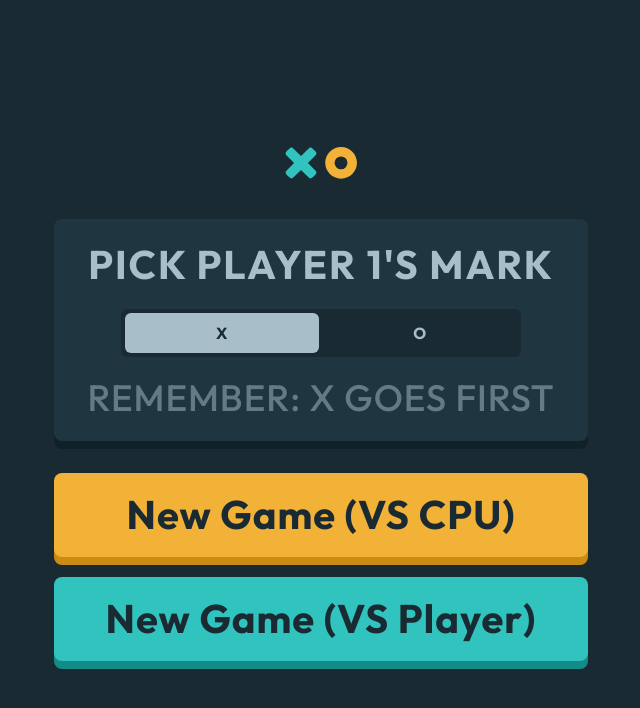
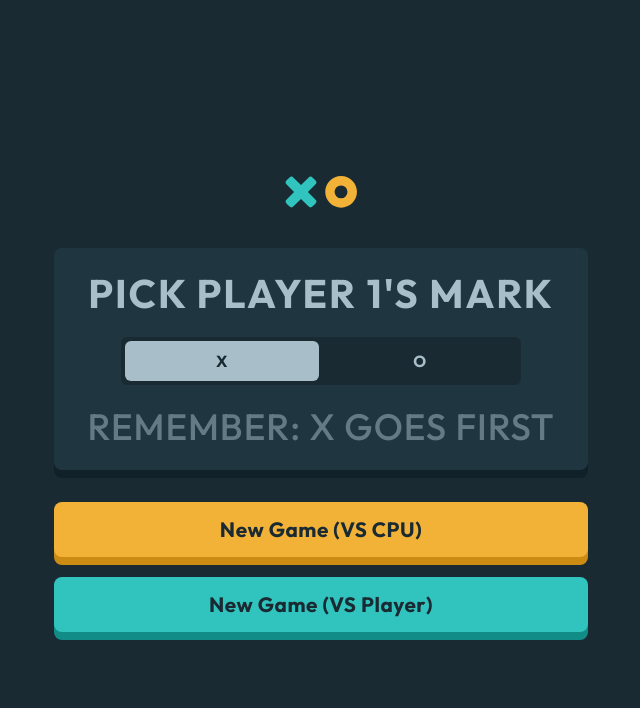
Before and after one commit to developedbygeo/Tic-tac-toe-v2, a React (Create React App) app: page /#/menu in a window 1280 px wide. Shown: the top 708 px of the page, without its empty margins (319-959 px from the left). Built offline with nearby package versions, Linux system fonts and the light colour scheme.

Commit message:
style: updating button size and modal for landscape

```diff
--- a/src/theme.js
+++ b/src/theme.js
@@ -17,14 +17,15 @@ export const ScoreCardType = {
 };
 
 export const ButtonSize = {
-  lg: 'py-3 px-6 text-lg md:text-xl',
+  md: 'py-3 px-4 text-base 2xl:text-sm landmobileSS:text-base landmobileSS:py-2 landMobileSS:px-2',
+  lg: 'py-3 px-6 text-base 2xl:text-sm landmobileSS:text-base landmobileSS:py-2 landMobileSS:px-2',
   xl: 'px-8,  py-32'
 };
 
 export const ModalStyling = {
   backdrop: 'fixed top-0 left-0 right-0 w-full h-full bg-black/50 z-20',
   overlay:
-    'fixed top-1/2 left-1/2 w-full h-2/5 -translate-x-1/2 -translate-y-1/2 z-30 bg-semi-dark-navy md:h-1/3 xl:h-2/5'
+    'fixed top-1/2 left-1/2 w-full h-2/5 -translate-x-1/2 -translate-y-1/2 z-30 bg-semi-dark-navy md:h-1/3 xl:h-2/5 landmobileSS:h-2/3'
 };
 
 export const TicTacToeButtonStyling = (svg, isMarkPlaced, hasPlayerWon, winner) => css`
```
